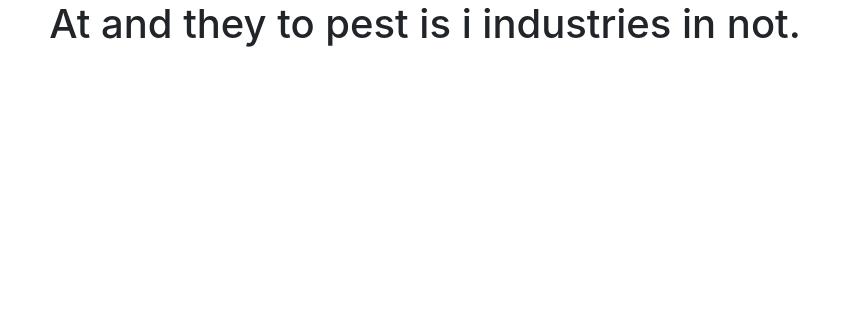
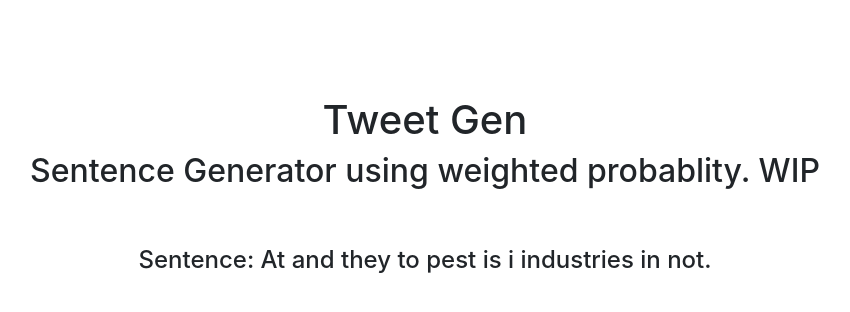
Before and after one commit to tempor1s/tweetgen, a Flask app: page / in a window 1280 px wide. Shown: the top 312 px of the page, without its empty margins (215-1065 px from the left). Run offline with Flask 2, Linux system fonts and the light colour scheme; some libraries are stand-ins or nearby versions.

Commit message:
[add] bit of padding to the top and a bit more text on index page

```diff
--- a/static/styles.css
+++ b/static/styles.css
@@ -0,0 +1,3 @@
+.main-content {
+    padding-top: 6rem;
+}
--- a/templates/base.html
+++ b/templates/base.html
@@ -1,9 +1,6 @@
 <!DOCTYPE html>
 <head>
-    <title>Tweet Generator</title>
-
-    <!-- Custom Styles -->
-    <link rel="stylesheet" type="text/css" href="../static/styles.css">
+    <title>Tweet Gen</title>
 
     <!-- Bootstrap -->
     <link
@@ -12,9 +9,12 @@
         integrity="sha384-ggOyR0iXCbMQv3Xipma34MD+dH/1fQ784/j6cY/iJTQUOhcWr7x9JvoRxT2MZw1T"
         crossorigin="anonymous"
     />
+
+    <!-- Custom Styles -->
+    <link rel="stylesheet" type="text/css" href="../static/styles.css">
 </head>
 <body>
-    <div class="container text-center">
+    <div class="container text-center main-content">
         {% block content %} {% endblock %}
     </div>
 
--- a/templates/index.html
+++ b/templates/index.html
@@ -1,6 +1,8 @@
 {% extends 'base.html' %}
 {% block content %}
 <div>
-    <h1>{{ sentence }}</h1>
+    <h1>Tweet Gen</h1>
+    <h2>Sentence Generator using weighted probablity. WIP</h2><br><br>
+    <h4>Sentence: {{ sentence }}</h4>
 </div>
 {% endblock %}
```
